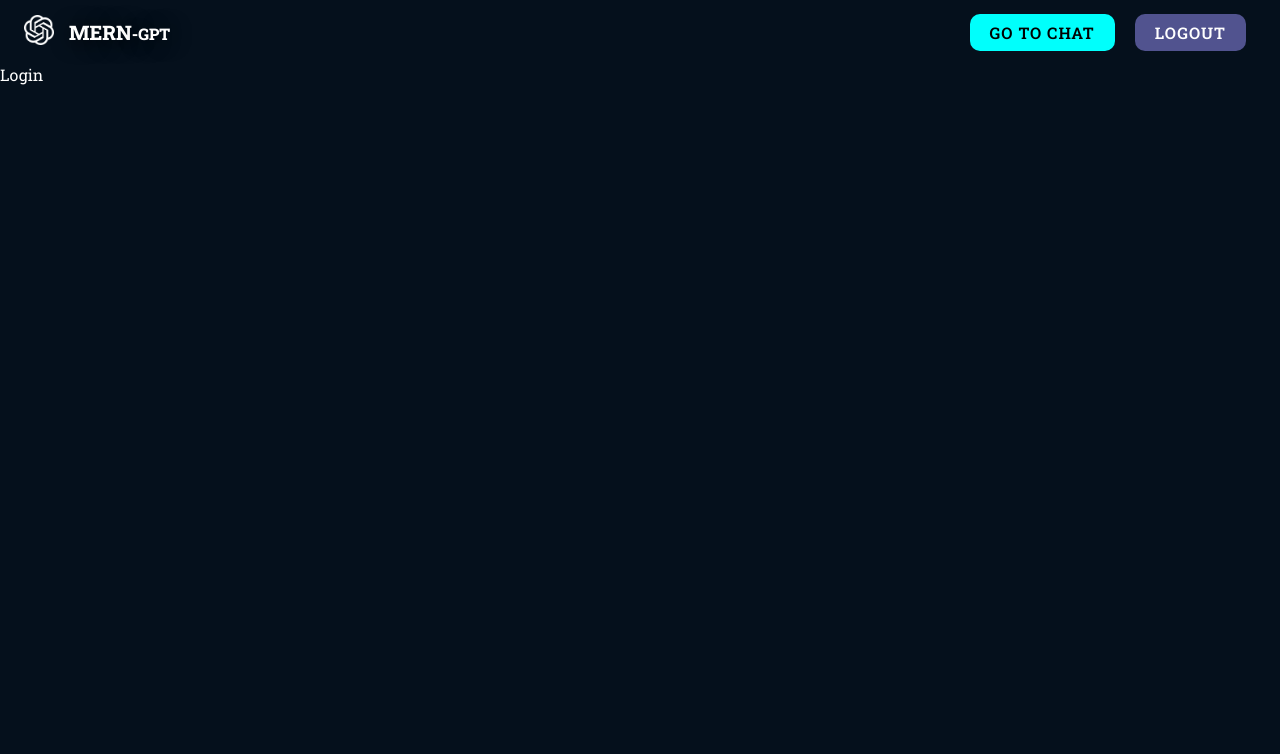
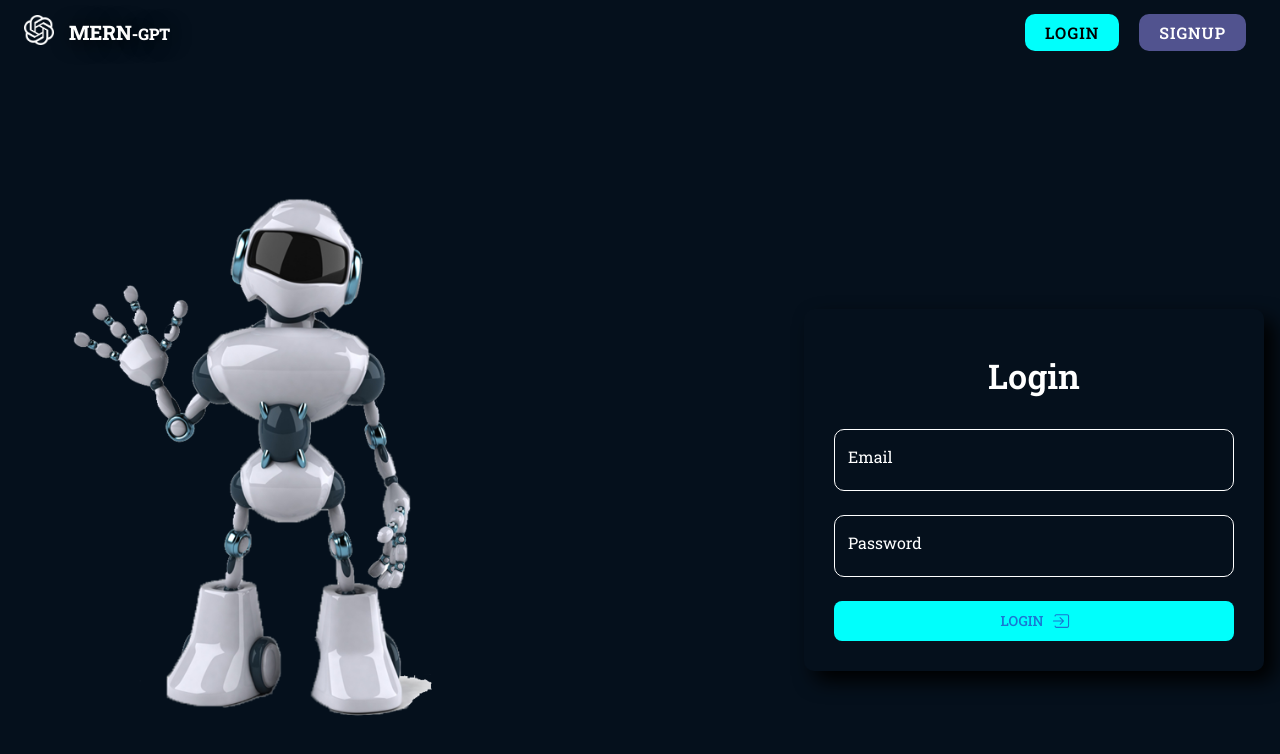
Before and after one commit to psychic-coder/MERNChatBot-Typescript, a React (Vite) app in the folder Frontend/: page /login in a window 1280 px wide. Shown: the top 754 px of the page. Built offline with nearby package versions, Linux system fonts and the light colour scheme.

Commit message:
made the login screen ui

```diff
--- /dev/null
+++ b/Frontend/src/components/shared/CustomizedInput.tsx
@@ -0,0 +1,28 @@
+import React from "react";
+import TextField from "@mui/material/TextField";
+type Props = {
+  name: string;
+  type: string;
+  label: string;
+};
+const CustomizedInput = (props: Props) => {
+  return (
+    <TextField
+      margin="normal"
+      InputLabelProps={{ style: { color: "white" } }}
+      name={props.name}
+      label={props.label}
+      type={props.type}
+      InputProps={{
+        style: {
+          width: "400px",
+          borderRadius: 10,
+          fontSize: 20,
+          color: "white",
+        },
+      }}
+    />
+  );
+};
+
+export default CustomizedInput;
--- a/Frontend/src/context/AuthContext.tsx
+++ b/Frontend/src/context/AuthContext.tsx
@@ -15,7 +15,7 @@ type UserAuth = {
 const AuthContext = createContext<UserAuth | null>(null);
 export const AuthProvider = ({ children }: { children: ReactNode }) => {
   const [user, setUser] = useState<User | null>(null);
-  const [isLoggedIn, setIsLoggedIn] = useState(true);
+  const [isLoggedIn, setIsLoggedIn] = useState(false);
 
   useEffect(() => {
     //fetch is the user's cookies are valid then skip login
--- a/Frontend/src/pages/Login.tsx
+++ b/Frontend/src/pages/Login.tsx
@@ -1,9 +1,76 @@
-import React from 'react'
+import { Box, Button, Typography } from "@mui/material";
+import { IoIosLogIn } from "react-icons/io";
+import CustomizedInput from "../components/shared/CustomizedInput";
 
 const Login = () => {
+
+  const handleSubmit=()=>{
+
+  }
   return (
-    <div>Login</div>
-  )
-}
+    <Box width={"100%"} height={"100%"} display="flex" flex={1}>
+      <Box padding={8} mt={8} display={{ md: "flex", sm: "none" }}>
+        <img src="airobot.png" alt="Airbot image" style={{ width: "400px" }} />
+      </Box>
+      <Box
+        display={"flex"}
+        flex={{ xs: 1, md: 0.5 }}
+        justifyContent={"center"}
+        alignItems={"center"}
+        padding={2}
+        ml={"auto"}
+        mt={16}
+      >
+       <form
+          onSubmit={handleSubmit}
+          style={{
+            margin: "auto",
+            padding: "30px",
+            boxShadow: "10px 10px 20px #000",
+            borderRadius: "10px",
+            border: "none",
+          }}
+        >
+          <Box
+            sx={{
+              display: "flex",
+              flexDirection: "column",
+              justifyContent: "center",
+            }}
+          >
+            <Typography
+              variant="h4"
+              textAlign="center"
+              padding={2}
+              fontWeight={600}
+            >
+              Login
+            </Typography>
+            <CustomizedInput type="email" name="email" label="Email" />
+            <CustomizedInput type="password" name="password" label="Password" />
+            <Button
+              type="submit"
+              sx={{
+                px: 2,
+                py: 1,
+                mt: 2,
+                width: "400px",
+                borderRadius: 2,
+                bgcolor: "#00fffc",
+                ":hover": {
+                  bgcolor: "white",
+                  color: "black",
+                },
+              }}
+              endIcon={<IoIosLogIn />}
+            >
+              Login
+            </Button>
+          </Box>
+        </form>
+      </Box>
+    </Box>
+  );
+};
 
-export default Login
+export default Login;
```
